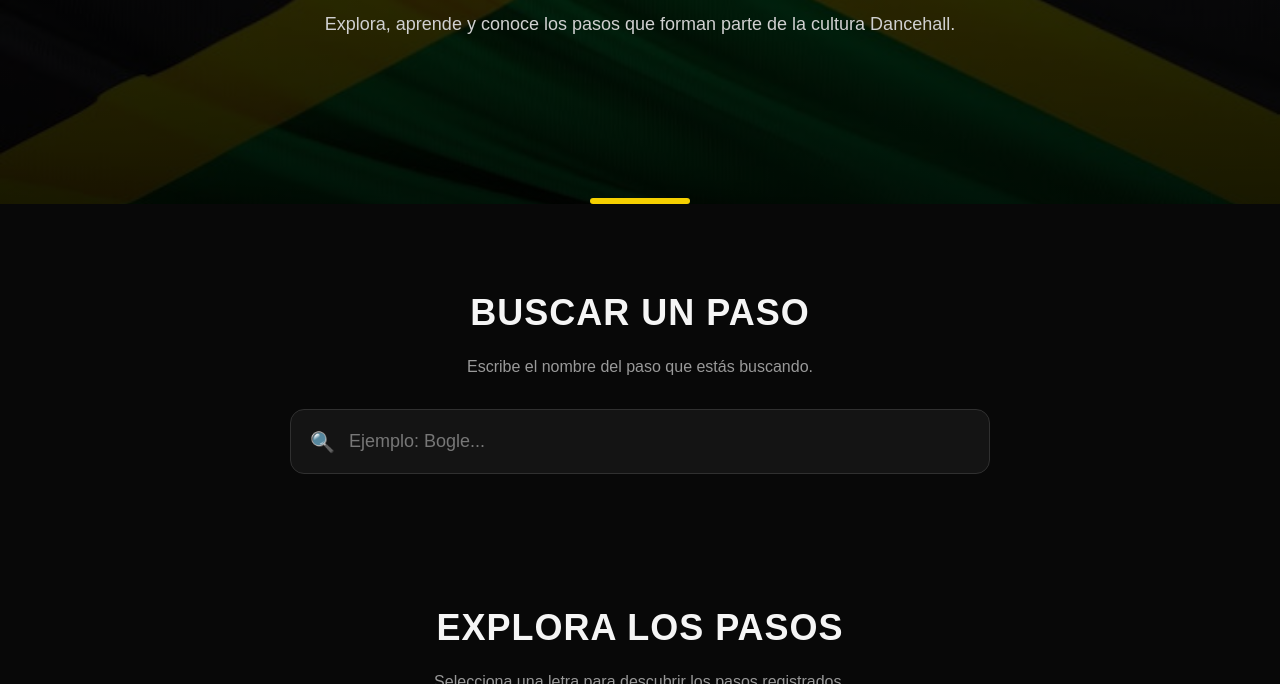
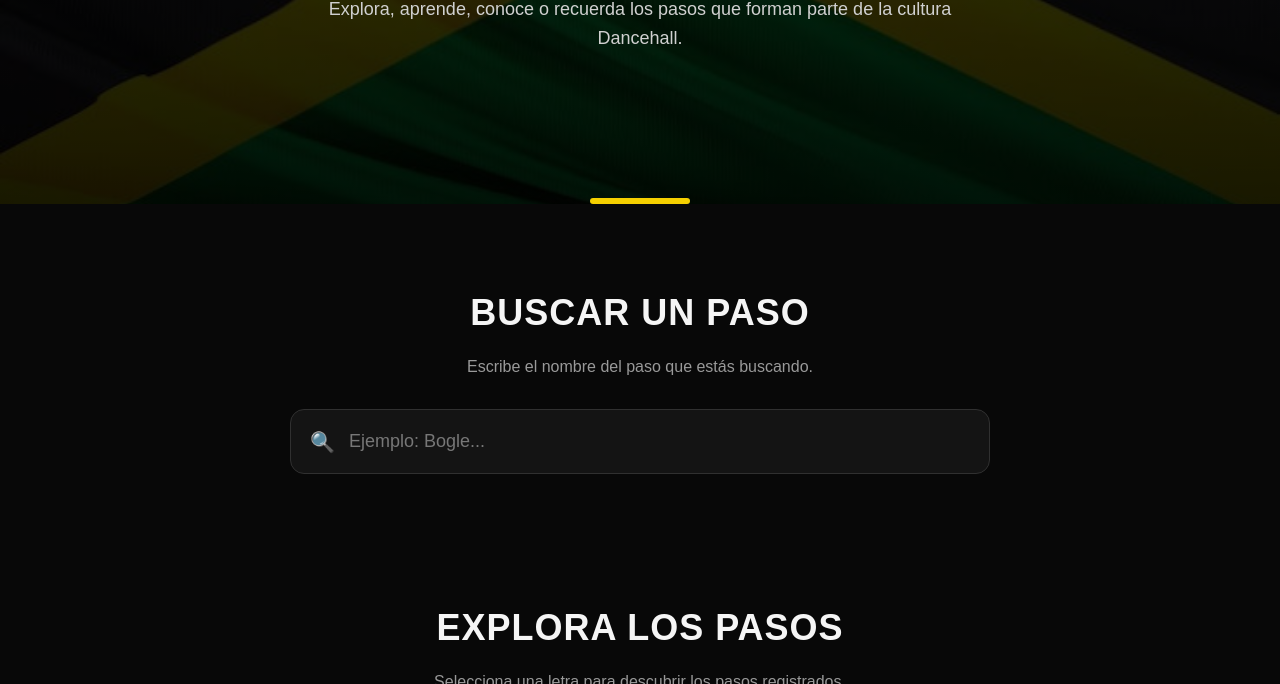
Before and after one commit to dancehallnario/dancehallnario, a plain HTML site: page index.html in a window 1280 px wide. Shown: the part 416-1100 px from the top of the page. Drawn offline with Linux system fonts and the light colour scheme.

Commit message:
Actualización de Dancehallnario

```diff
--- a/index.html
+++ b/index.html
@@ -37,7 +37,7 @@
             </h1>
 
             <p class="intro">
-                Explora, aprende y conoce
+                Explora, aprende, conoce o recuerda
                 los pasos que forman parte
                 de la cultura Dancehall.
             </p>
```
